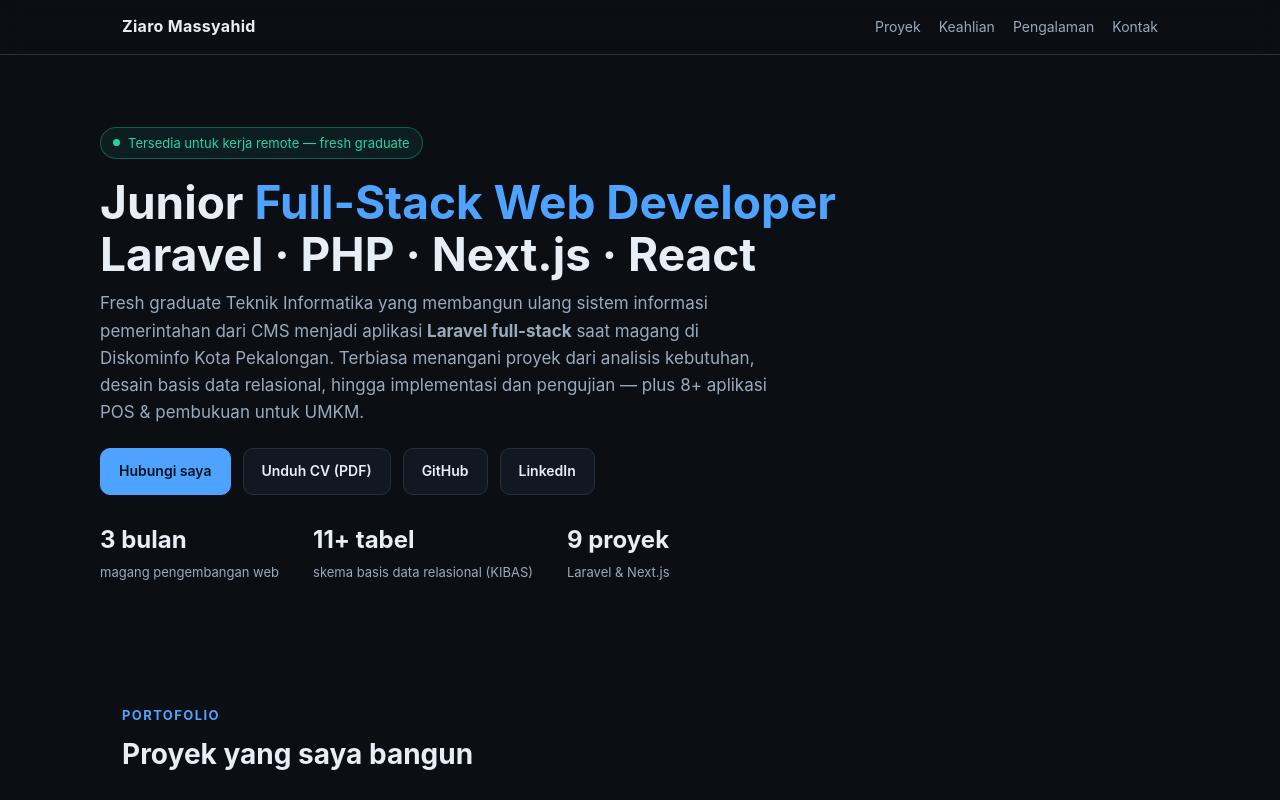
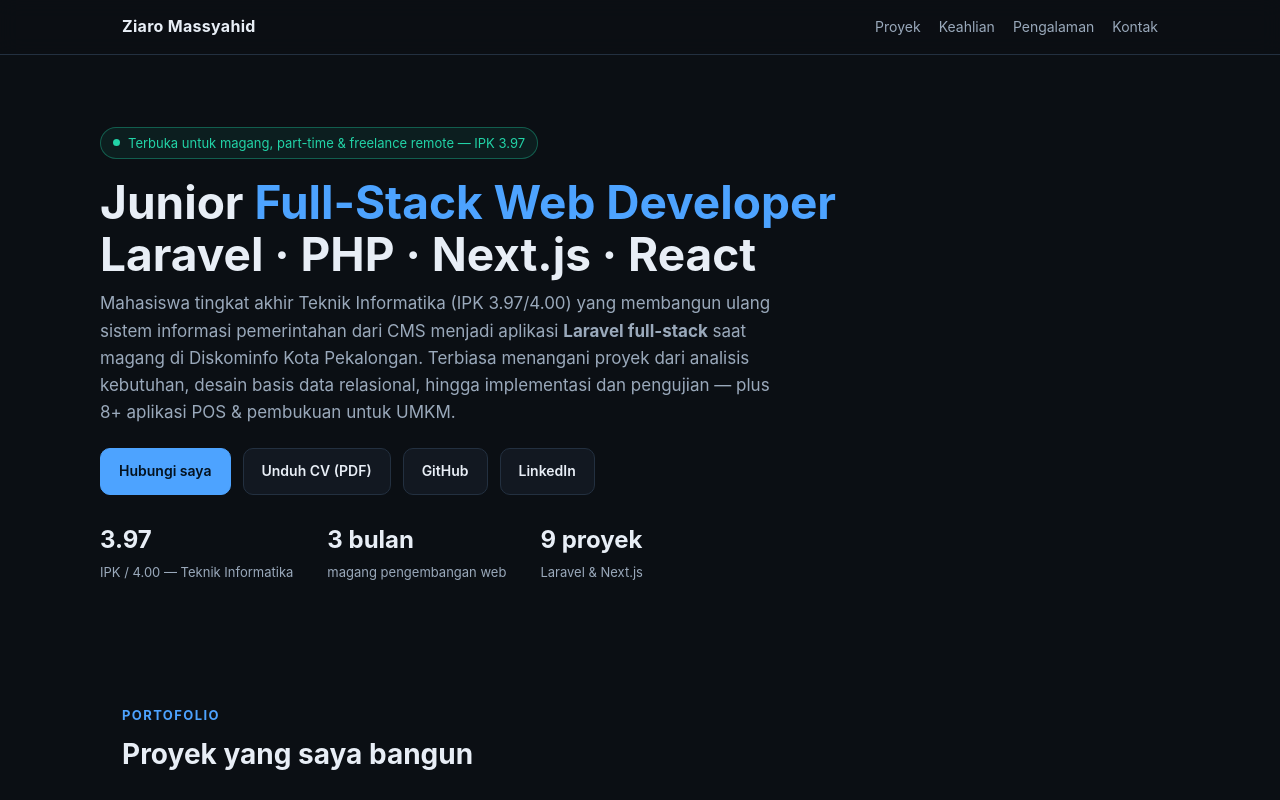
Before and after one commit to ZeeMaicee/portfolio, a plain HTML site: page index.html in a window 1280 px wide. Shown: the top 800 px of the page. Drawn offline with Linux system fonts and the light colour scheme.

Commit message:
Update: IPK 3.97, status mahasiswa tingkat akhir (perkiraan lulus Mei 2027)

```diff
--- a/index.html
+++ b/index.html
@@ -103,13 +103,13 @@
 </header>
 
 <div class="wrap hero">
-  <div class="badge"><span class="dot"></span> Tersedia untuk kerja remote — fresh graduate</div>
+  <div class="badge"><span class="dot"></span> Terbuka untuk magang, part-time &amp; freelance remote — IPK 3.97</div>
   <h1>Junior <span>Full-Stack Web Developer</span><br>Laravel · PHP · Next.js · React</h1>
   <p class="lead">
-    Fresh graduate Teknik Informatika yang membangun ulang sistem informasi pemerintahan dari CMS
-    menjadi aplikasi <strong>Laravel full-stack</strong> saat magang di Diskominfo Kota Pekalongan.
-    Terbiasa menangani proyek dari analisis kebutuhan, desain basis data relasional, hingga
-    implementasi dan pengujian — plus 8+ aplikasi POS &amp; pembukuan untuk UMKM.
+    Mahasiswa tingkat akhir Teknik Informatika (IPK 3.97/4.00) yang membangun ulang sistem informasi
+    pemerintahan dari CMS menjadi aplikasi <strong>Laravel full-stack</strong> saat magang di Diskominfo
+    Kota Pekalongan. Terbiasa menangani proyek dari analisis kebutuhan, desain basis data relasional,
+    hingga implementasi dan pengujian — plus 8+ aplikasi POS &amp; pembukuan untuk UMKM.
   </p>
   <div class="cta">
     <a class="btn primary" href="#kontak">Hubungi saya</a>
@@ -118,8 +118,8 @@
     <a class="btn" href="https://www.linkedin.com/in/ziaro-masasyahid-a68380354/" target="_blank" rel="noopener">LinkedIn</a>
   </div>
   <div class="stats">
+    <div class="stat"><b>3.97</b><span>IPK / 4.00 — Teknik Informatika</span></div>
     <div class="stat"><b>3 bulan</b><span>magang pengembangan web</span></div>
-    <div class="stat"><b>11+ tabel</b><span>skema basis data relasional (KIBAS)</span></div>
     <div class="stat"><b>9 proyek</b><span>Laravel &amp; Next.js</span></div>
   </div>
 </div>
@@ -216,7 +216,7 @@
     </div>
     <div class="exp" style="border-color:var(--accent2)">
       <h3>S1 Teknik Informatika — Institut Widya Pratama</h3>
-      <div class="meta">Lulus 2026 · Tugas akhir: aplikasi web Laravel full-stack untuk mitra ketahanan iklim</div>
+      <div class="meta">Angkatan 2023 · IPK 3.97/4.00 · perkiraan lulus Mei 2027 · sedang menyusun skripsi</div>
     </div>
   </div>
 </section>
```
Also changed, not shown: 1 other file.
